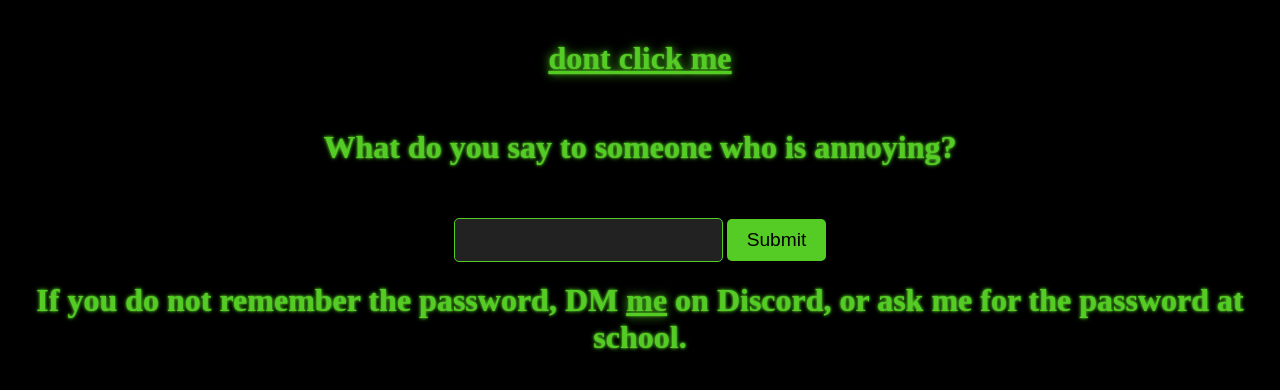
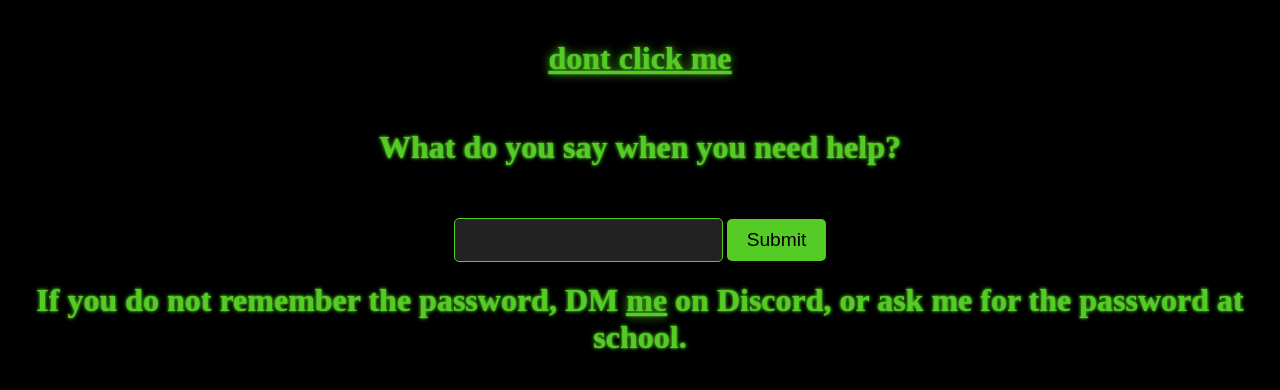
Before and after one commit to worspaces/2075540692, a plain HTML site: page index.html in a window 1280 px wide. Drawn offline with Linux system fonts and the light colour scheme.

Commit message:
Update index.html

```diff
--- a/index.html
+++ b/index.html
@@ -62,7 +62,7 @@
 </head>
 <body>
   <p class="motw-text"><a href="https://yay.chesao.lol/" target="_blank">dont click me</a></p>
-  <p class="motw-text">What do you say to someone who is annoying?</p>
+  <p class="motw-text">What do you say when you need help?</p>
   <div class="form-container">
     <form id="answerForm">
       <input type="text" id="answer" name="answer" required>
```
